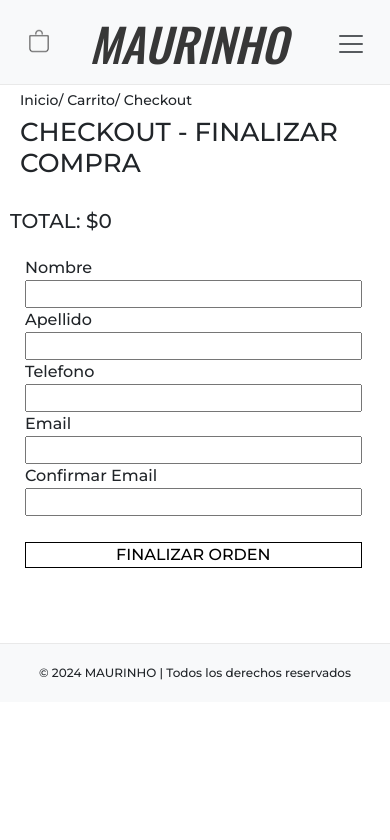
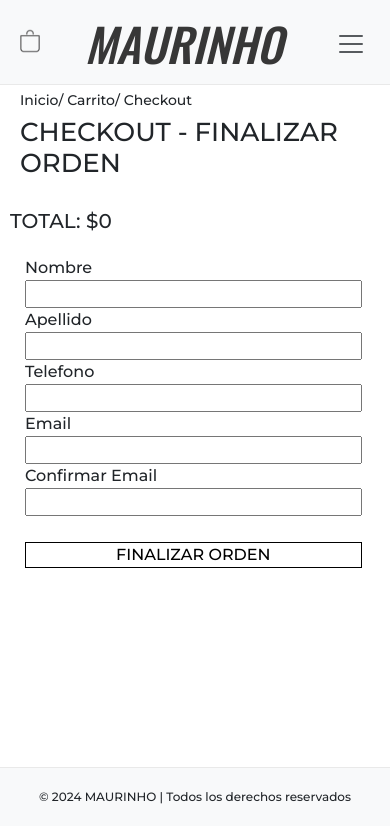
Before and after one commit to Mauriciovillarreal/villarreal-final, a React (Vite) app: page /checkout in a window 390 px wide. Shown: the top 840 px of the page. Built offline with nearby package versions, Linux system fonts and the light colour scheme.

Commit message:
tp maurinho final

```diff
--- a/src/components/Cart/Cart.css
+++ b/src/components/Cart/Cart.css
@@ -86,6 +86,7 @@
     width: 100%;
     height: 100%;
     padding: 10px;
+    margin-bottom: 80px;
 }
 
 @media screen and (max-width: 1024px) {
--- a/src/components/CartWidget/CartWidget.css
+++ b/src/components/CartWidget/CartWidget.css
@@ -34,6 +34,6 @@
     .cartWidget img {
         width: 26px;
         margin-bottom: 5px;
-        margin-left: 14px;
+        margin-left: 5px;
     }
 }
--- a/src/components/Checkout/Checkout.css
+++ b/src/components/Checkout/Checkout.css
@@ -2,12 +2,14 @@
     font-family: 'Montserrat', sans-serif;
     padding-top: 60px;
     background-size: cover;
+    height: 100%;
+    padding-bottom: 90px;
 }
 .ruta {
     margin-top: 10px;
     padding: 20px 20px 0px 20px;
     font-size: 14px;
-    text-align:left;
+    text-align: left;
 }
 
 .finalizarCompra {
@@ -99,6 +101,8 @@
     }
     .inputDatos {
         padding: 15px;
-
+    }
+    .padre {
+        height: 85vh;
     }
 }
--- a/src/components/Checkout/Checkout.jsx
+++ b/src/components/Checkout/Checkout.jsx
@@ -55,7 +55,7 @@
     return (
         <div className="padre">
                <p className="ruta">Inicio/ Carrito/ Checkout</p>
-             <h1>Checkout - Finalizar Compra </h1>
+             <h1>Checkout - Finalizar Orden </h1>
             <form className="finalizarCompra" onSubmit={manejadorSubmit}>
                 <div className="inputDatos">
                     <div className="inputDatos1">
--- a/src/components/Footer/Footer.css
+++ b/src/components/Footer/Footer.css
@@ -1,12 +1,10 @@
 footer {
-    position: absolute;
     font-family: 'Montserrat', sans-serif;
     border-top: 1px solid rgb(233, 233, 233);
-    margin-top: 60px;
+    margin-top: 50px;
     padding-top: 20px;
     padding-bottom: 20px;
     width: 100%;
-    height: 100%;
     background-color:#f8f9fa;
     text-align: center;
     bottom: 0;
--- a/src/components/ItemList/ItemList.css
+++ b/src/components/ItemList/ItemList.css
@@ -1,6 +1,7 @@
 .contenedorProductos {
     display: flex;
     flex-wrap: wrap;
+    margin-bottom: 30px;
 }
 
 @media screen and (max-width: 1024px) {
```
